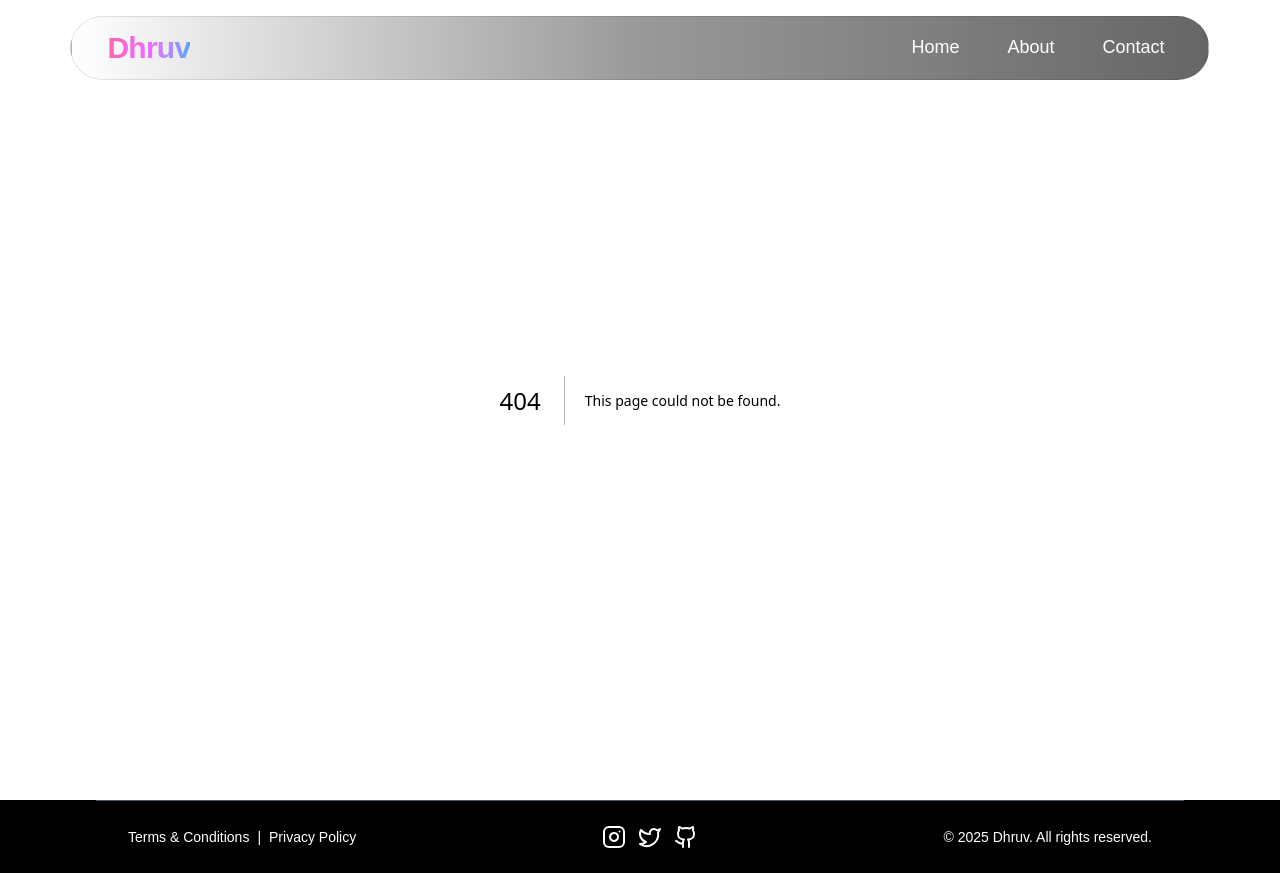
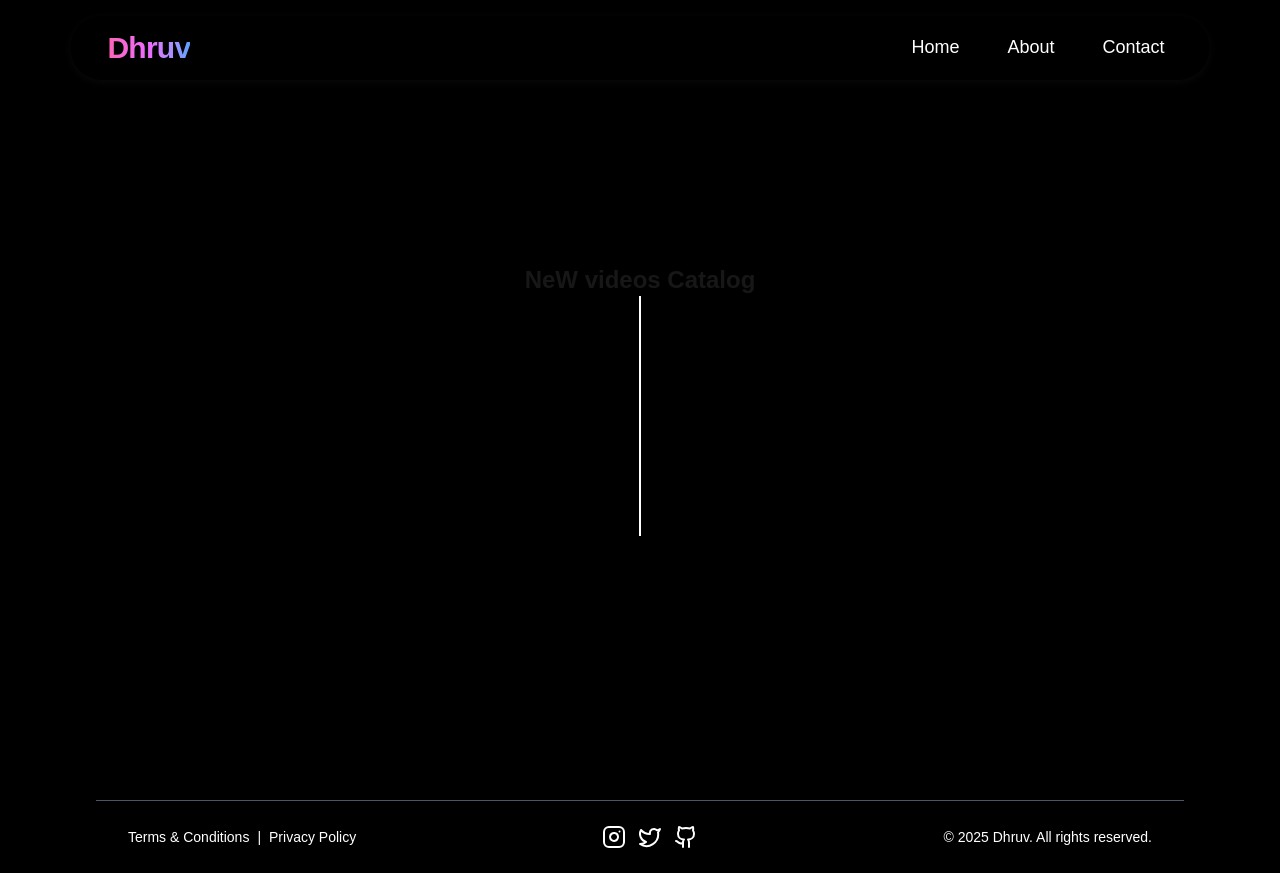
Before and after one commit to kapilsingh09/foliohub, a Next.js app: page /more/videos in a window 1280 px wide. Before the commit this address had no page. Built offline with nearby package versions, Linux system fonts and the light colour scheme.

Commit message:
infuture the route will use

```diff
--- a/src/app/componentes/player/Player.tsx
+++ b/src/app/componentes/player/Player.tsx
@@ -266,7 +266,7 @@ const Player: React.FC<PlayerProps> = ({ close, video }) => {
             <video
               ref={videoRef}
               src={video.src}
-              className="w-full h-full  rounded-l-2xl"
+              className="w-full h-full  object-contain object-center rounded-l-2xl"
               preload="auto"
               playsInline
               webkit-playsinline="true"
--- /dev/null
+++ b/src/app/more/videos/page.tsx
@@ -0,0 +1,27 @@
+import React from 'react'
+
+const page = () => {
+  return (
+    <div className='min-h-screen bg-black flex items-center justify-center flex-col text-whitel'>
+      <div className='flex items-center justify-center'>
+
+      <h1 className='text-2xl font-semibold '>NeW videos Catalog</h1>
+      </div>
+      <div className=' h-full flex items-center justify-between  max-w-7x'>
+
+
+      <section className='w-1/2 bg-pink-500 h-[30vh]'>
+
+      </section>
+
+      <section className='bg-red-500 w-1/2 border border-white h-[30vh]'>
+
+      </section>
+
+      </div>
+    </div>
+
+  )
+}
+
+export default page
```
